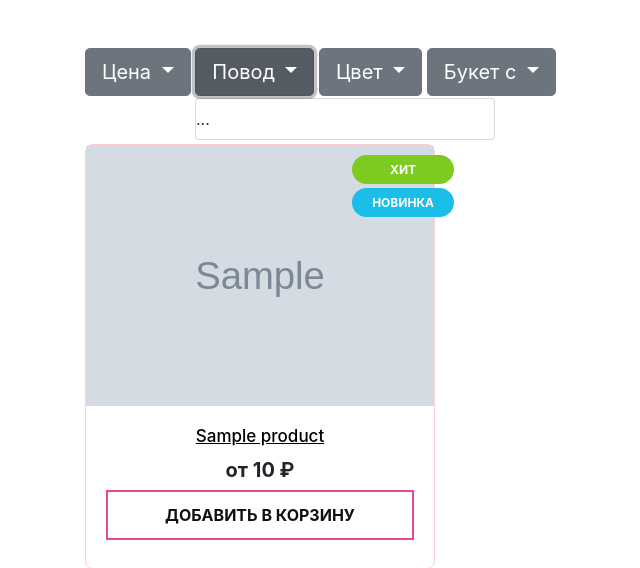
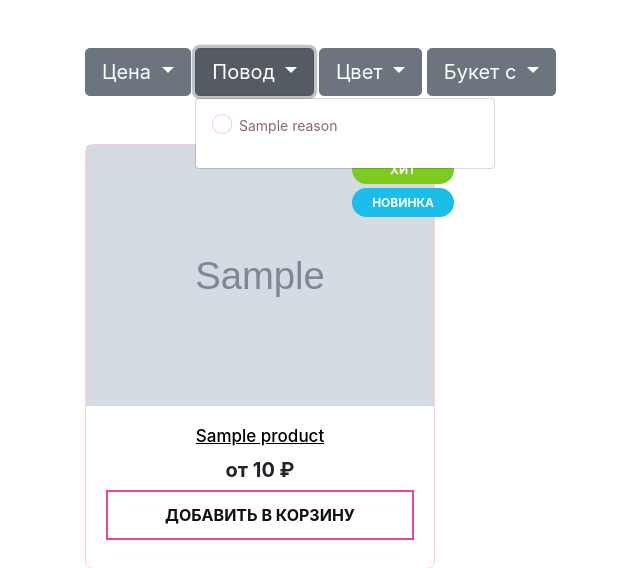
Before and after one commit to Safintim/flower-shop, a Django app: page /catalog/all/ in a window 1280 px wide, after a click on "Повод". Shown: the part 218-786 px from the top of the page, without its empty margins (0-640 px from the left). Run offline with Django 3.2, Linux system fonts and the light colour scheme; tables that the repository leaves empty hold one stand-in row (values such as "Sample post"); grey boxes marked "Sample" are stand-in pictures; some libraries are stand-ins or nearby versions.

Commit message:
Add ajax filter for reasons

```diff
--- a/main/filter.py
+++ b/main/filter.py
@@ -9,4 +9,4 @@ class ProductFilter(django_filters.FilterSet):
 
     class Meta:
         model = Product
-        fields = ('price__gte', )
+        fields = ('price__gte', 'reasons')
--- a/main/views.py
+++ b/main/views.py
@@ -15,6 +15,12 @@ class BaseProductListMixin:
         self.filterset = self.filterset_class(self.request.GET, queryset=queryset)
         return self.filterset.qs.distinct()
 
+    def get_context_data(self):
+        context = super().get_context_data(object_list=self.get_queryset())
+        context['reasons'] = models.Reason.objects.all()
+        context['filter'] = ProductFilter()
+        return context
+
 
 class ProductByCategory(BaseProductListMixin, generic.ListView):
     def get_queryset(self):
@@ -28,7 +34,7 @@ class ProductList(BaseProductListMixin, generic.ListView):
 
 class ProductFilterView(BaseProductListMixin, generic.ListView):
     def get(self, request, *args, **kwargs):
-        context = super().get_context_data(object_list=self.get_queryset())
+        context = super().get_context_data()
         return render(request, 'main/list.html', context)
 
 
--- a/static/css/base.css
+++ b/static/css/base.css
@@ -362,7 +362,7 @@ img {
 .review .stars .star {
     width: 19px;
     height: 19px;
-    background: url('/static/images/icons.png') -300px -330px;
+    background:  -300px -330px;
     text-indent: -9999px;
     cursor: pointer;
     margin-right: 4px;
@@ -399,3 +399,32 @@ img {
 .filter .dropdown-menu {
     min-width: 300px !important;
 }
+
+.filter input[type=checkbox] {
+    display: none;
+}
+.filter input[type=checkbox]+label {
+    font-size: 14px;
+    color: #856969;
+    position: relative;
+    padding-left: 27px;
+    cursor: pointer;
+    display: block;
+}
+
+.filter input[type=checkbox]+label:after {
+    content: '';
+    position: absolute;
+    width: 20px;
+    height: 20px;
+    background: url('/static/images/icons.png') no-repeat scroll -270px -30px;
+    left: 0;
+    top: 1px;
+}
+
+.filter input[type=checkbox]:checked+label:after {
+    background-position: -270px -60px;
+}
+.filter input[type=checkbox]+label:after {
+    top: -1px;
+}
--- a/static/js/filter.js
+++ b/static/js/filter.js
@@ -1,4 +1,5 @@
 $(function () {
+    const URL = $('form.filter').attr('action');
     $('#slider').slider({
         range: true,
         min: 0,
@@ -12,7 +13,7 @@ $(function () {
     $('#btn_price').on('click', function () {
         $.ajax({
             type: 'GET',
-            url: $('form.filter').attr('action'),
+            url: URL,
             data: {
                 price__lte: $('#price_max').val(),
                 price__gte: $('#price_min').val(),
@@ -22,4 +23,24 @@ $(function () {
             }
         })
     })
+    $('.filter :checkbox').on('change', function () {
+
+        let reasonIds = $(".filter input[type=checkbox]:checked").map(function () {
+            return $(this).val();
+        }).get();
+
+
+        let query = reasonIds.map(function (el) {
+            return `reasons=${el}`
+        }).join('&')
+        let url = `${URL}?${query}`
+        $.ajax({
+            type: 'GET',
+            url: url,
+            success: function (response) {
+                $('#product-list').html(response)
+            }
+        })
+    })
+
 });
--- /dev/null
+++ b/static/js/modal_keep.js
@@ -0,0 +1,14 @@
+$(function () {
+    $('.dropdown-toggle').on('click', function (e) {
+        $(this).next().toggle();
+    });
+    $('.dropdown-menu.keep-open').on('click', function (e) {
+        e.stopPropagation();
+    });
+    if (1) {
+        $('body').attr('tabindex', '0');
+    } else {
+        alertify.confirm().set({'reverseButtons': true});
+        alertify.prompt().set({'reverseButtons': true});
+    }
+});
--- a/templates/base.html
+++ b/templates/base.html
@@ -39,6 +39,6 @@
     <script src="{% static 'js/jquery-ui.min.js' %}"></script>
     <script src="{% static 'js/filter.js' %}"></script>
     <script src="{% static 'js/sticky_navbar.js' %}"></script>
-
+    <script src="{% static 'js/modal_keep.js' %}"></script>
 </body>
 </html>
--- a/templates/main/filter.html
+++ b/templates/main/filter.html
@@ -5,10 +5,12 @@
                 aria-haspopup="true" aria-expanded="false">
             Цена
         </button>
-        <div class="dropdown-menu p-5 w-100 text-center">
+        <div class="dropdown-menu keep-open p-5 w-100 text-center">
             <div class="row justify-content-center mb-3">
-                <div class="col-5"><input type="text" class="form-control" id="price_min" name="price__gte" value="1000"></div>
-                <div class="col-5"><input type="text" class="form-control" id="price_max" name="price__lte" value="9000"></div>
+                <div class="col-5"><input type="text" class="form-control" id="price_min" name="price__gte"
+                                          value="1000"></div>
+                <div class="col-5"><input type="text" class="form-control" id="price_max" name="price__lte"
+                                          value="9000"></div>
             </div>
             <div id="slider"></div>
             <button type="button" id="btn_price" class="btn btn-primary mt-3">Применить</button>
@@ -19,8 +21,14 @@
                 aria-haspopup="true" aria-expanded="false">
             Повод
         </button>
-        <div class="dropdown-menu">
-            ...
+        <div class="dropdown-menu p-3">
+            {% for reason in reasons %}
+                <div class="form-group">
+                    <input type="checkbox" class="form-check-input" id="reason-filter-{{ reason.pk }}" name="reason"
+                           value="{{ reason.pk }}">
+                    <label for="reason-filter-{{ reason.pk }}" class="form-check-label">{{ reason.title }}</label>
+                </div>
+            {% endfor %}
         </div>
     </div>
     <div class="btn-group">
```
